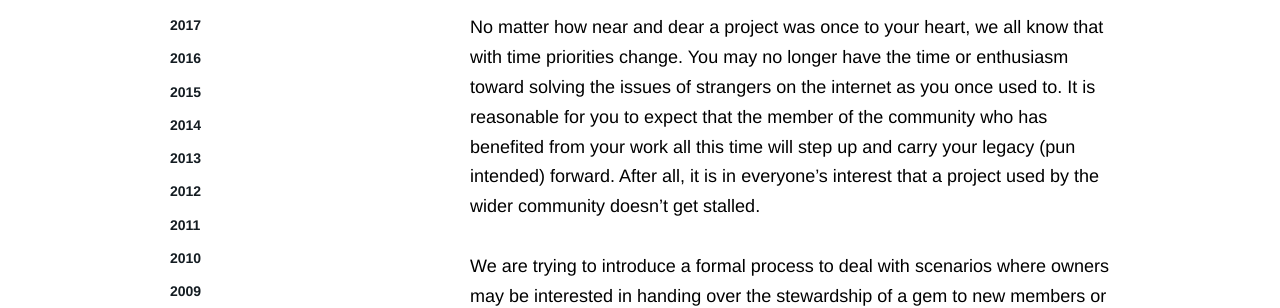
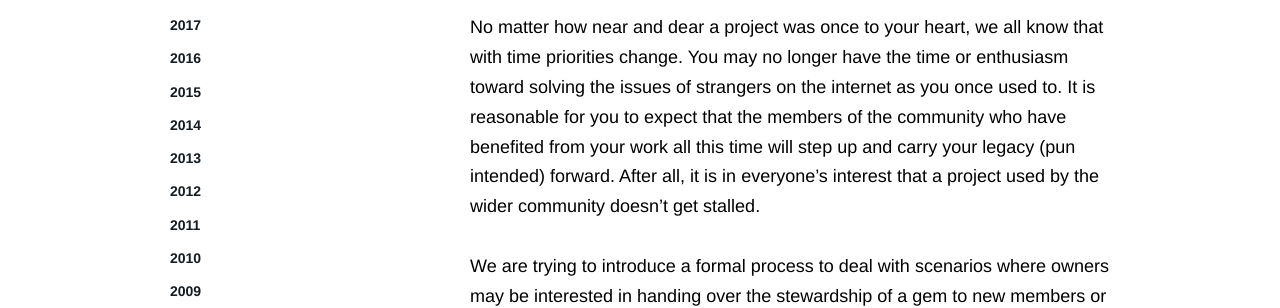
Before and after one commit to rubygems/rubygems.github.io, a Jekyll site: the page built from _posts/2022-01-19-rubygems-adoptions.md, in a window 1280 px wide and 900 px high. Shown: the part 389-697 px from the top of the window. Built offline with Jekyll 4.4.1, drawn with Linux system fonts in a browser that asks for light colours; comment, search, counter and statistics services are not loaded.

Commit message:
Fix grammar

```diff
--- a/_posts/2022-01-19-rubygems-adoptions.md
+++ b/_posts/2022-01-19-rubygems-adoptions.md
@@ -5,7 +5,7 @@ author: sonalkr132
 author_email: aditya.prakash132@gmail.com
 ---
 
-No matter how near and dear a project was once to your heart, we all know that with time priorities change. You may no longer have the time or enthusiasm toward solving the issues of strangers on the internet as you once used to. It is reasonable for you to expect that the member of the community who has benefited from your work all this time will step up and carry your legacy (pun intended) forward. After all, it is in everyone's interest that a project used by the wider community doesn't get stalled.
+No matter how near and dear a project was once to your heart, we all know that with time priorities change. You may no longer have the time or enthusiasm toward solving the issues of strangers on the internet as you once used to. It is reasonable for you to expect that the members of the community who have benefited from your work all this time will step up and carry your legacy (pun intended) forward. After all, it is in everyone's interest that a project used by the wider community doesn't get stalled.
 
 We are trying to introduce a formal process to deal with scenarios where owners may be interested in handing over the stewardship of a gem to new members or just need more helping hands. [Github issues](https://github.com/bootstrap-ruby/bootstrap_form/issues/577), [Twitter posts](https://twitter.com/yugui/status/22490349662), Mailing lists, [Codeshelter](https://www.codeshelter.co/projects/), and [maintainer-wanted](https://github.com/pickhardt/maintainers-wanted) are great ways to reach out to the community. However, they may not have the visibility needed to find new maintainers quickly. RubyGems.org can be of great help here.
 
```
